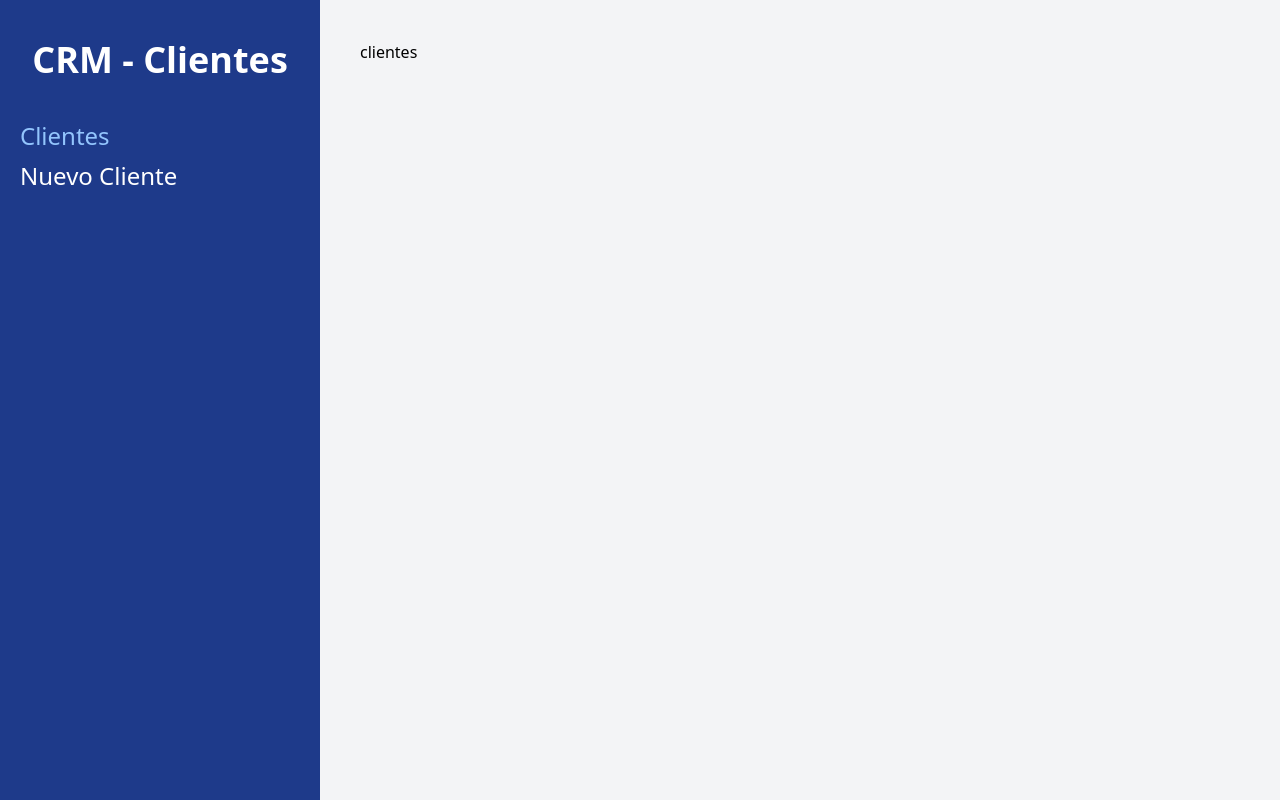
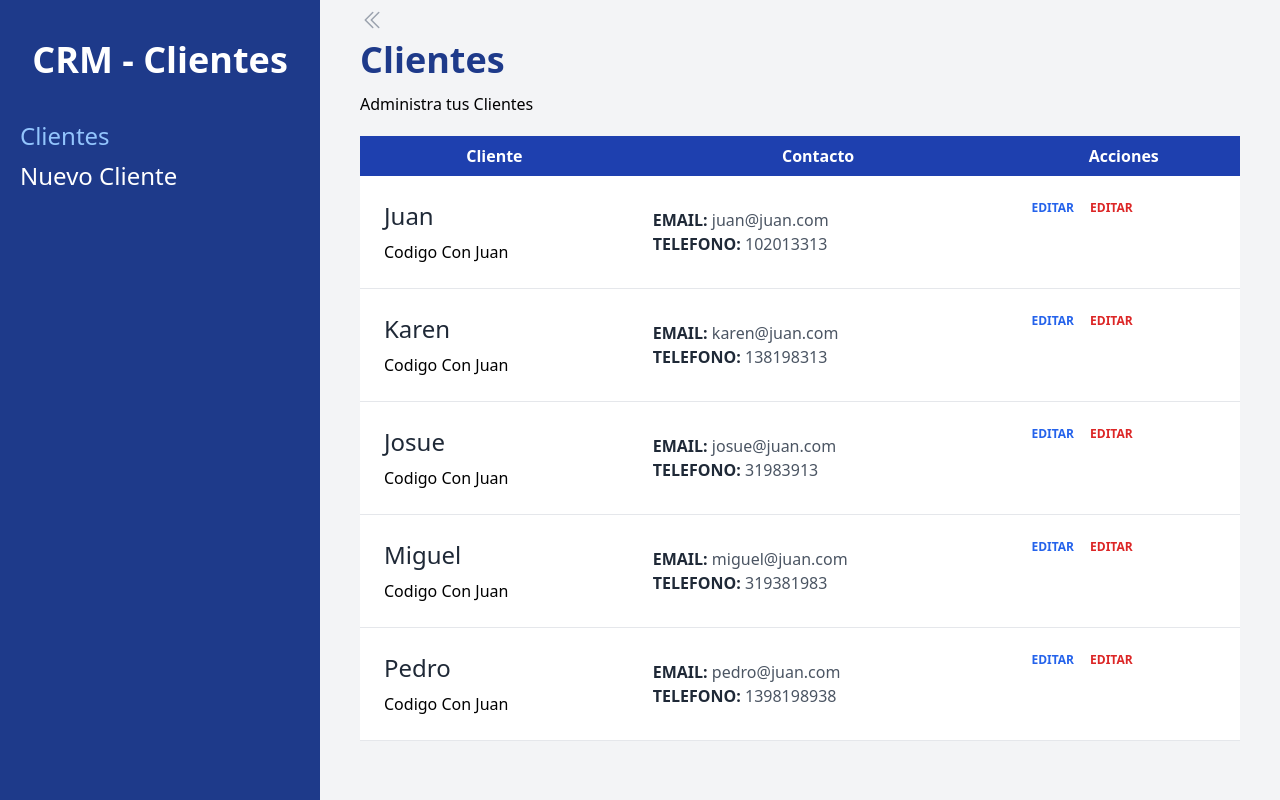
Before and after one commit to misterdan100/customers-manager-crm-react, a React (Vite) app: page / in a window 1280 px wide. Built offline with nearby package versions, Linux system fonts and the light colour scheme.

Commit message:
Rendering customers list in the index.jsx

```diff
--- a/package.json
+++ b/package.json
@@ -10,6 +10,7 @@
     "preview": "vite preview"
   },
   "dependencies": {
+    "@heroicons/react": "^2.0.18",
     "react": "^18.2.0",
     "react-dom": "^18.2.0",
     "react-router-dom": "^6.19.0"
--- /dev/null
+++ b/src/components/Cliente.jsx
@@ -0,0 +1,33 @@
+const Cliente = ({cliente}) => {
+    const { nombre, empresa, email, telefono, id } = cliente
+  return (
+    <tr className="border-b">
+      <td className="p-6 space-y-2">
+        <p className="text-2xl text-gray-800">{nombre}</p>
+        <p className="">{empresa}</p>
+      </td>
+
+      <td className="p-6">
+        <p className="text-gray-600"><span className="text-gray-800 uppercase font-bold">Email: </span>{email}</p>
+        <p className="text-gray-600"><span className="text-gray-800 uppercase font-bold">Telefono: </span>{telefono}</p>
+      </td>
+
+      <td className="p-6 flex gap-4">
+        <button
+            type="button"
+            className="text-blue-600 hover:text-blue-700 uppercase font-bold text-xs"
+        >
+            Editar
+        </button>
+        <button
+            type="button"
+            className="text-red-600 hover:text-red-700 uppercase font-bold text-xs"
+        >
+            Editar
+        </button>
+      </td>
+    </tr>
+  );
+};
+
+export default Cliente;
--- a/src/components/Layout.jsx
+++ b/src/components/Layout.jsx
@@ -1,3 +1,4 @@
+import { useState } from "react";
 import { Link, Outlet, useLocation } from "react-router-dom";
 
 const Layout = () => {
@@ -20,7 +21,7 @@
         </nav>
       </aside>
 
-      <main className="md:w-3/4 p-10 md:h-screen overflow-scroll">
+      <main className="md:w-3/4 p-10 md:h-screen overflow-scroll relative">
         <Outlet />
       </main>
     </div>
--- a/src/main.jsx
+++ b/src/main.jsx
@@ -1,9 +1,10 @@
 import React from 'react'
 import ReactDOM from 'react-dom/client'
+import { useState } from 'react'
 import { createBrowserRouter, RouterProvider } from 'react-router-dom'
 import Layout from './components/Layout'
 import NuevoCliente from './pages/NuevoCliente'
-import Index from './pages/Index'
+import Index, { loader as clientesLoader } from './pages/Index'
 import './index.css'
 
 const router = createBrowserRouter([
@@ -13,7 +14,8 @@
     children: [
       {
         index: true,
-        element: <Index />
+        element: <Index />,
+        loader: clientesLoader
       },
       {
         path: '/clientes/nuevo',
--- a/src/pages/Index.jsx
+++ b/src/pages/Index.jsx
@@ -1,9 +1,85 @@
-import React from 'react'
+import { useLoaderData } from "react-router-dom";
+import Cliente from "../components/Cliente";
+import { ChevronDoubleLeftIcon } from '@heroicons/react/24/solid'
+
+export function loader() {
+  const clientes = [
+    {
+      id: 1,
+      nombre: "Juan",
+      telefono: 102013313,
+      email: "juan@juan.com",
+      empresa: "Codigo Con Juan",
+    },
+    {
+      id: 2,
+      nombre: "Karen",
+      telefono: 138198313,
+      email: "karen@juan.com",
+      empresa: "Codigo Con Juan",
+    },
+    {
+      id: 3,
+      nombre: "Josue",
+      telefono: 31983913,
+      email: "josue@juan.com",
+      empresa: "Codigo Con Juan",
+    },
+    {
+      id: 4,
+      nombre: "Miguel",
+      telefono: 319381983,
+      email: "miguel@juan.com",
+      empresa: "Codigo Con Juan",
+    },
+    {
+      id: 5,
+      nombre: "Pedro",
+      telefono: 1398198938,
+      email: "pedro@juan.com",
+      empresa: "Codigo Con Juan",
+    },
+  ];
+
+  return clientes;
+}
 
 const Index = () => {
+  const clientes = useLoaderData();
+
   return (
-    <div>clientes</div>
-  )
-}
+    <>
+      <ChevronDoubleLeftIcon className="h-6 w-6 absolute top-2 left-10 text-gray-400 hover:text-gray-700 hover:cursor-pointer"
+        onClick={() => console.log('clic')}
+      />
+      <h1 className="font-black text-4xl text-blue-900">Clientes</h1>
+      <p className="mt-3">Administra tus Clientes</p>
 
-export default Index
+      {clientes.length ? (
+        <table className="w-full bg-white -shadow mt-5 table-auto">
+          <thead className="bg-blue-800 text-white ">
+            <tr>
+              <th className="p-2">Cliente</th>
+              <th className="p-2">Contacto</th>
+              <th className="p-2">Acciones</th>
+            </tr>
+          </thead>
+
+          <tbody>
+            {clientes.map((cliente) => (
+              <Cliente
+                cliente={cliente}
+                key={cliente.id}
+              />
+
+            ))}
+          </tbody>
+        </table>
+      ) : (
+        <p className="text-center mt-10">No hay clientes aun!</p>
+      )}
+    </>
+  );
+};
+
+export default Index;
```
Also changed, not shown: 1 other file (tests, documents, lock files or other folders).
